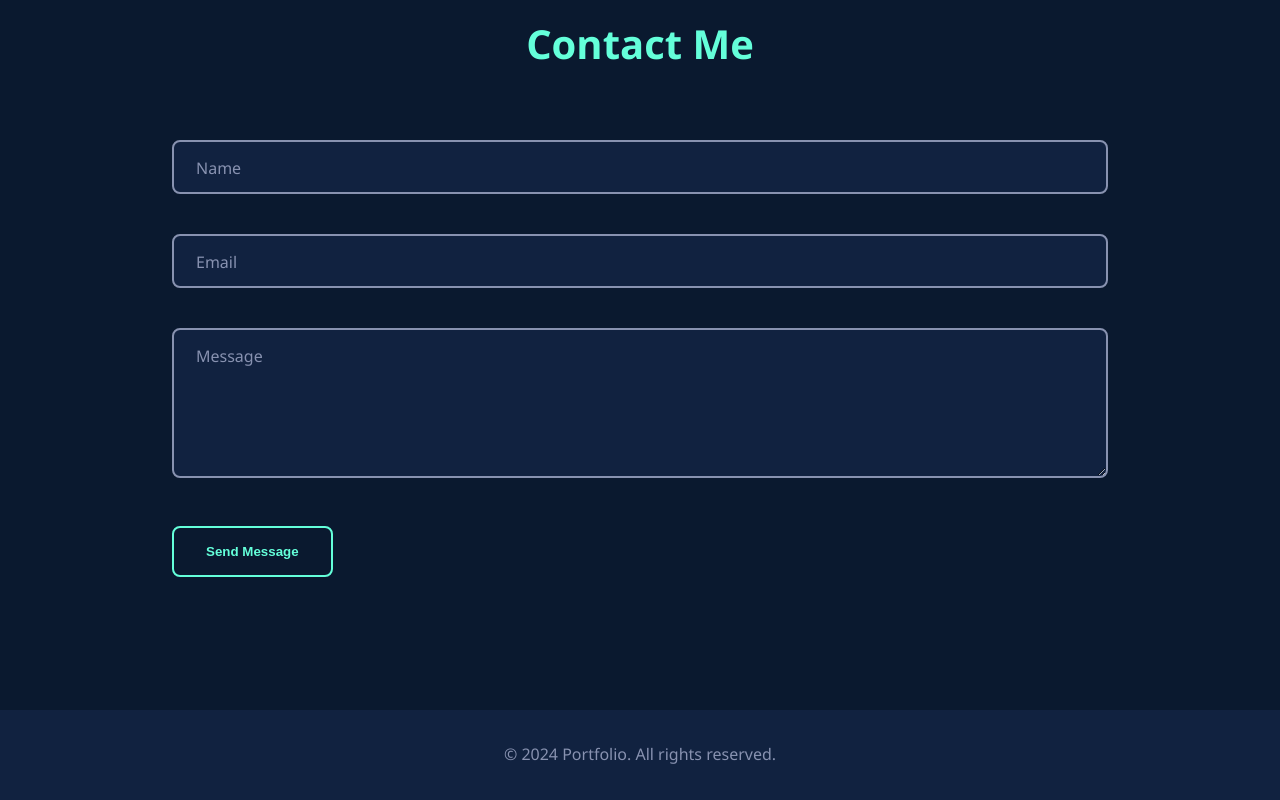
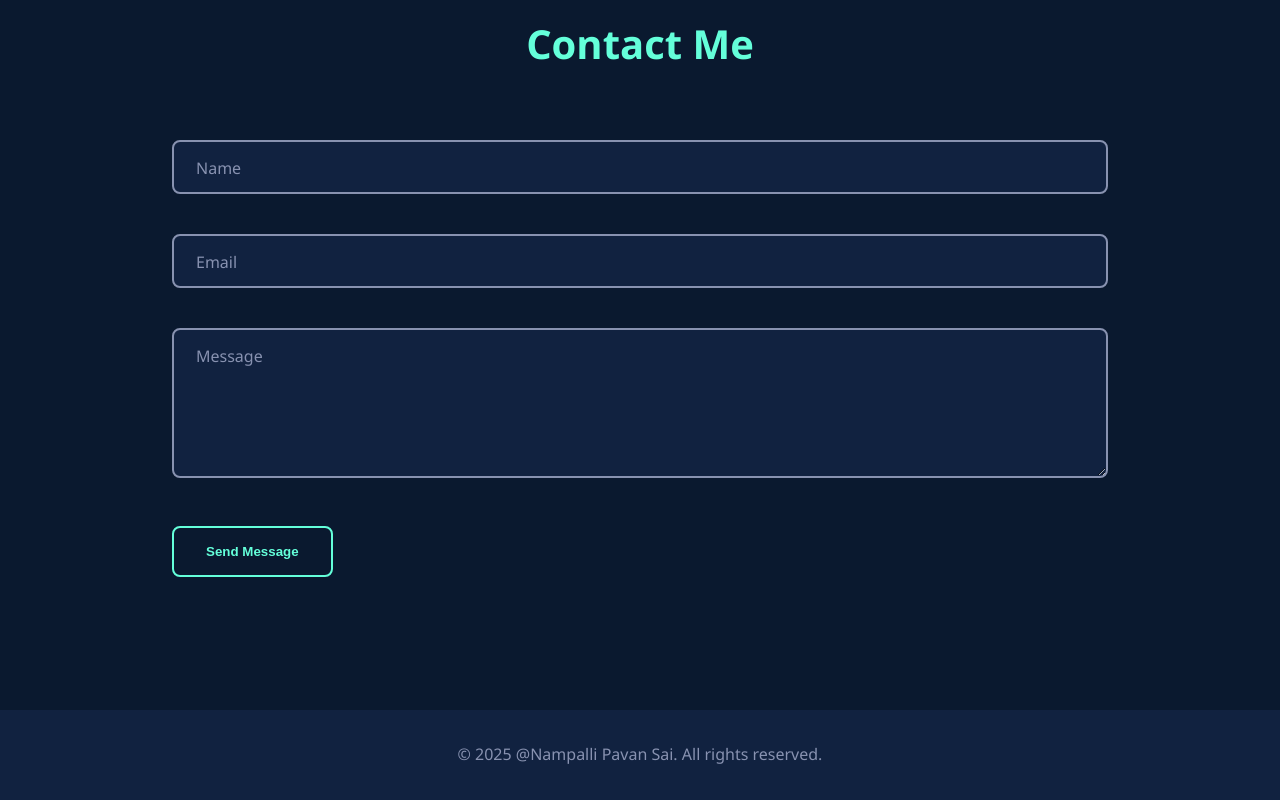
Before and after one commit to Pavan-162/portfolio-website, a plain HTML site: page index.html in a window 1280 px wide. Shown: the part 4669-5469 px from the top of the page. Drawn offline with Linux system fonts and the light colour scheme.

Commit message:
Update index.html

```diff
--- a/index.html
+++ b/index.html
@@ -174,7 +174,7 @@
 
     <footer>
         <div class="container">
-            <p>&copy; 2024 Portfolio. All rights reserved.</p>
+            <p>&copy; 2025 @Nampalli Pavan Sai. All rights reserved.</p>
         </div>
     </footer>
 
```
